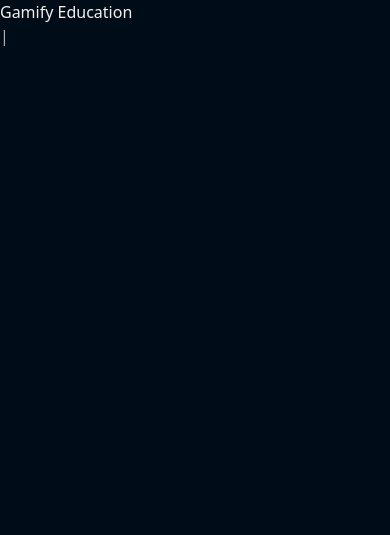
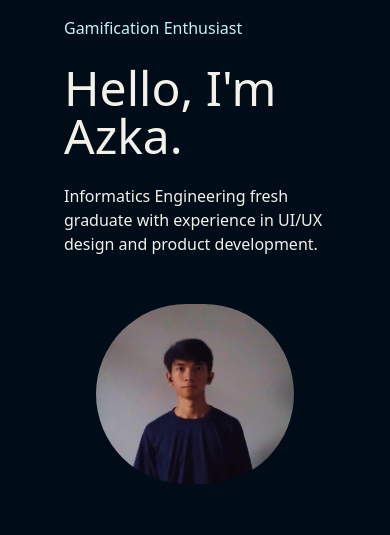
Before and after one commit to azkadoo/tailwind-experiments, a website: page index.html in a window 390 px wide. Drawn offline with Linux system fonts and the light colour scheme.

Commit message:
fix: responsive.

```diff
--- a/index.html
+++ b/index.html
@@ -7,7 +7,49 @@
     <link href="dist/global.css" rel="stylesheet" />
   </head>
   <body>
-    <h2 id="textRotator" class="font-medium">aJCnsudaxxoi</h2>
+    <!-- Hero Section Start -->
+
+    <section id="home" class="pt-4">
+      <div class="container px-12 sm:px-8 lg:px-6 mx-auto">
+        <div class="flex flex-wrap">
+          <div class="w-full self-center px-4 lg:w-1/2">
+            <div class="space-y-6 sm:space-y-4 lg:pl-16">
+              <div class="flex">
+                <p id="textRotator" class="font-medium text-[#c5f2fb]"></p>
+              </div>
+              <p class="text-5xl font-medium lg:text-6xl">Hello, I'm Azka.</p>
+              <p>
+                Informatics Engineering fresh graduate with experience in UI/UX
+                design and product development.
+              </p>
+            </div>
+          </div>
+          <div class="p-12 lg:w-1/2 sm:p-16 md:p-24 lg:p-24">
+            <img src="img/azka.jpg" alt="" class="rounded-full" />
+          </div>
+        </div>
+      </div>
+    </section>
+
+    <!-- Hero Section End -->
+
+    <!-- <section
+      class="flex items-center justify-center p-8 px-20 py-16 space-x-12 rounded-3xl"
+    >
+      <img class="w-full rounded-full" src="img/azka.jpg" alt="" />
+      <div class="space-y-4 items-star max-w-100">
+        <div class="flex justify-start">
+          <p id="textRotator" class="">I am still learning.</p>
+        </div>
+        <h1 class="text-[#f4f1ea] text-5xl text-balance text-start">
+          Hello, I'm Azka.
+        </h1>
+        <p class="text-start">
+          Informatics Engineering fresh graduate with experience in UI/UX design
+          and product development.
+        </p>
+      </div>
+    </section> -->
 
     <script src="dist/main.js"></script>
   </body>
--- a/main.js
+++ b/main.js
@@ -1,7 +1,7 @@
 import Typed from "typed.js";
 
 const typed = new Typed("#textRotator", {
-  strings: ["UI/UX Designer", "Web Developer (Soon)", "Gamify Education"],
+  strings: ["UI/UX Designer", "Web Developer", "Gamification Enthusiast"],
   typeSpeed: 50,
   loop: true,
 });
--- a/package.json
+++ b/package.json
@@ -5,7 +5,8 @@
   "main": "main.js",
   "scripts": {
     "tw:dev": "npx @tailwindcss/cli -i ./style.css -o ./dist/global.css --watch",
-    "build": "npx webpack ./main.js --mode=production"
+    "build": "npx webpack ./main.js --mode=production",
+    "dev": "npx webpack ./main.js --watch"
   },
   "repository": {
     "type": "git",
```
Also changed, not shown: dist/global.css, dist/main.js.
